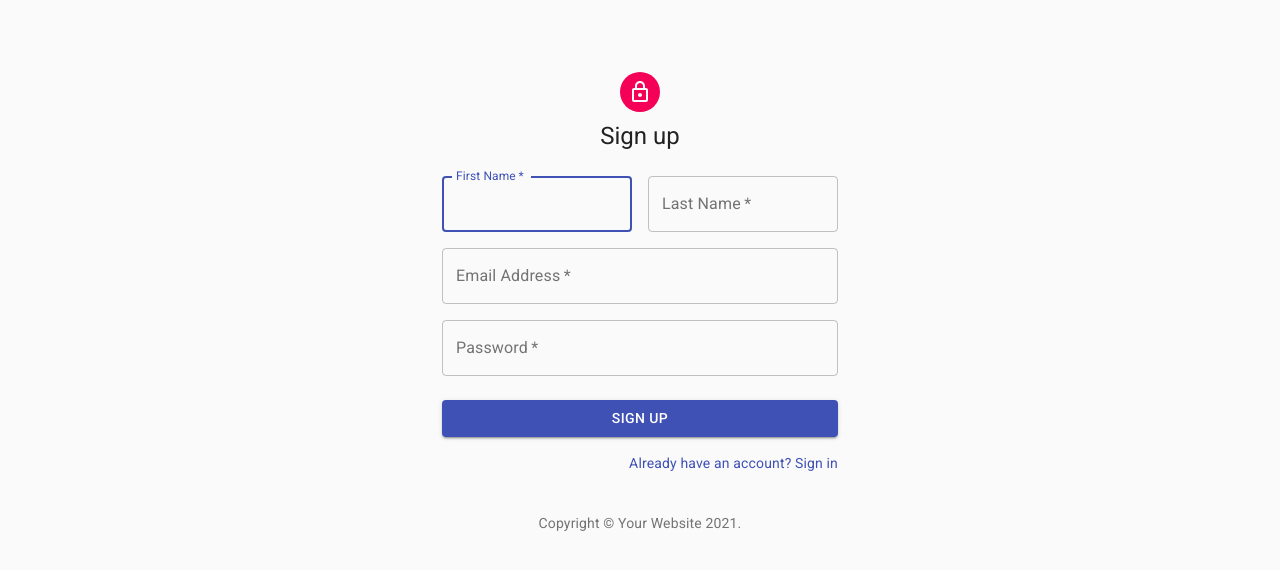
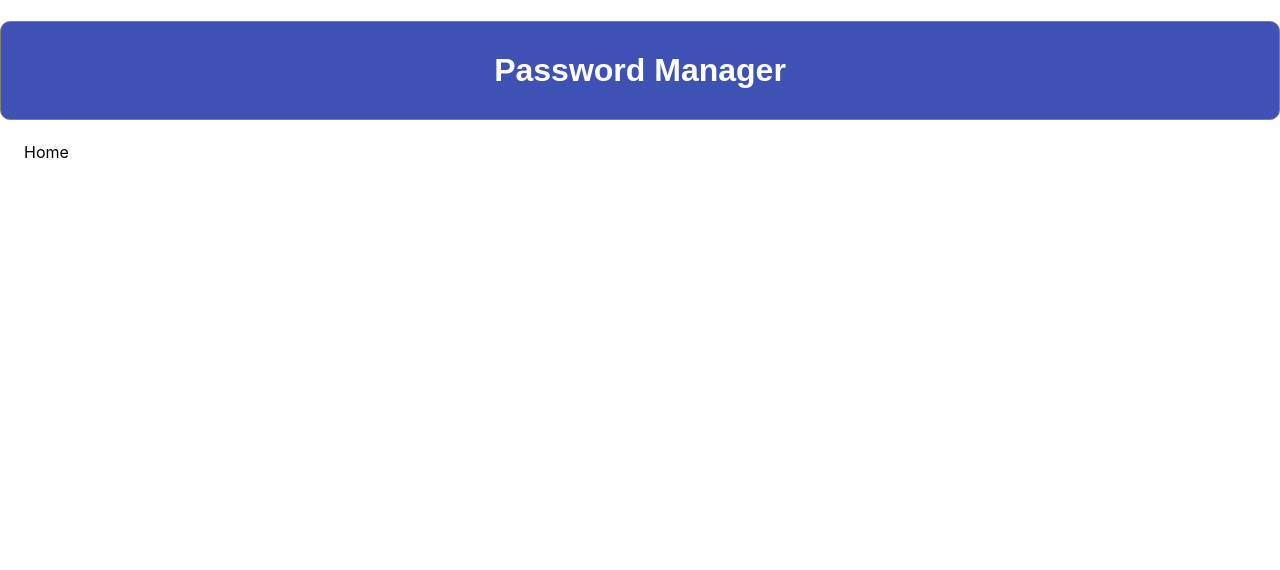
Before and after one commit to campe0n/passwordManager, a React (Create React App) app in the folder client/: page / in a window 1280 px wide. Shown: the top 570 px of the page. Built offline with nearby package versions, Linux system fonts and the light colour scheme.

Commit message:
set sign up and header components

```diff
--- a/client/src/App.js
+++ b/client/src/App.js
@@ -13,17 +13,18 @@ import Signup from './pages/Signup';
 import Login from './pages/Login';
 import Header from './components/Header';
 import Footer from './components/Footer';
+import Container from '@material-ui/core/Container';
+
 
 // Construct our main GraphQL API endpoint
 const httpLink = createHttpLink({
   uri: '/graphql',
 });
 
-// Construct request middleware that will attach the JWT token to every request as an `authorization` header
 const authLink = setContext((_, { headers }) => {
-  // get the authentication token from local storage if it exists
+
   const token = localStorage.getItem('id_token');
-  // return the headers to the context so httpLink can read them
+
   return {
     headers: {
       ...headers,
@@ -33,14 +34,41 @@ const authLink = setContext((_, { headers }) => {
 });
 
 const client = new ApolloClient({
-  // Set up our client to execute the `authLink` middleware prior to making the request to our GraphQL API
+
   link: authLink.concat(httpLink),
   cache: new InMemoryCache(),
 });
 
 function App() {
   return (
-    <Signup/>
+    <ApolloProvider client={client}>
+      <Router>
+      <Header />
+      <Container component="main">
+          <div className="container">
+            <Route exact path="/">
+              <Home />
+            </Route>
+            <Route exact path="/login">
+              <Login />
+            </Route>
+            <Route exact path="/signup">
+              <Signup />
+            </Route>
+            <Route exact path="/">
+              {/* <Profile /> */}
+            </Route>
+            <Route exact path="/">
+              {/* <Profile /> */}
+            </Route>
+            <Route exact path="/">
+              {/* <SingleThought /> */}
+            </Route>
+          </div>
+          {/* <Footer /> */}
+        </Container>
+      </Router>
+    </ApolloProvider>
   );
 }
 
--- a/client/src/components/Header/index.js
+++ b/client/src/components/Header/index.js
@@ -1,9 +1,26 @@
 import React from 'react';
-import { Link } from 'react-router-dom';
-import Auth from '../../utils/auth';
 
-const Header = () => {
 
-}
+const header = {
+    display: "flex",
+    justifyContent: "center",
+    color: "white",
+    backgroundColor: "#3F51B5",
+    padding: "30px",
+    fontFamily: "Arial",
+    border: "1px grey solid",
+    borderRadius: "10px 10px 10px 10px"
+  };
 
-export default Header
+  const Header = ()  => {
+      return (
+          <header>
+              <h1 style={header}>Password Manager</h1>
+
+          </header>
+      )
+
+  }
+
+
+  export default Header
--- a/client/src/pages/Home.js
+++ b/client/src/pages/Home.js
@@ -5,7 +5,9 @@ import { QUERY_PROFILES } from '../utils/queries';
 
 
 const Home = ()  => {
-
+return(
+    <div>Home</div>
+)
 }
 
 export default Home;
--- a/client/src/pages/Signup.js
+++ b/client/src/pages/Signup.js
@@ -19,8 +19,6 @@ import Avatar from '@material-ui/core/Avatar';
 import Button from '@material-ui/core/Button';
 import CssBaseline from '@material-ui/core/CssBaseline';
 import TextField from '@material-ui/core/TextField';
-import FormControlLabel from '@material-ui/core/FormControlLabel';
-import Checkbox from '@material-ui/core/Checkbox';
 import Link from '@material-ui/core/Link';
 import Grid from '@material-ui/core/Grid';
 import Box from '@material-ui/core/Box';
@@ -29,7 +27,6 @@ import Typography from '@material-ui/core/Typography';
 import { makeStyles } from '@material-ui/core/styles';
 import Container from '@material-ui/core/Container';
 
-import Login from './Login';
 
 function Copyright() {
   return (
@@ -137,7 +134,7 @@ export default function SignUp() {
           </Button>
           <Grid container justifyContent="flex-end">
             <Grid item>
-              <Link to={'/login'} variant="body2">
+              <Link href={'/login'} variant="body2">
                 Already have an account? Sign in
               </Link>
             </Grid>
```
